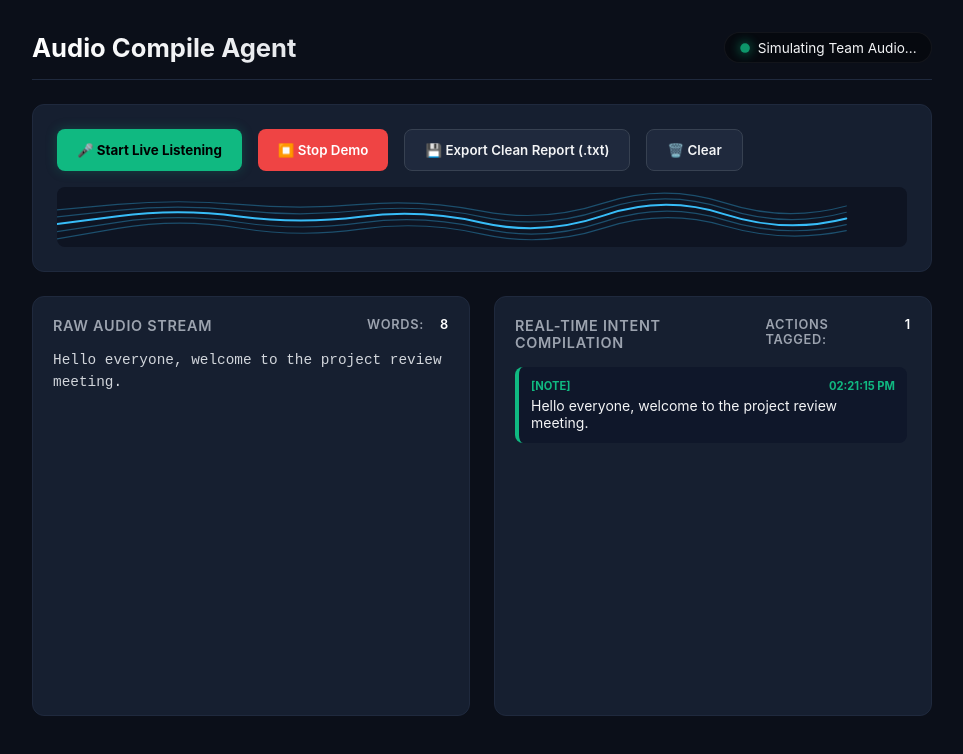
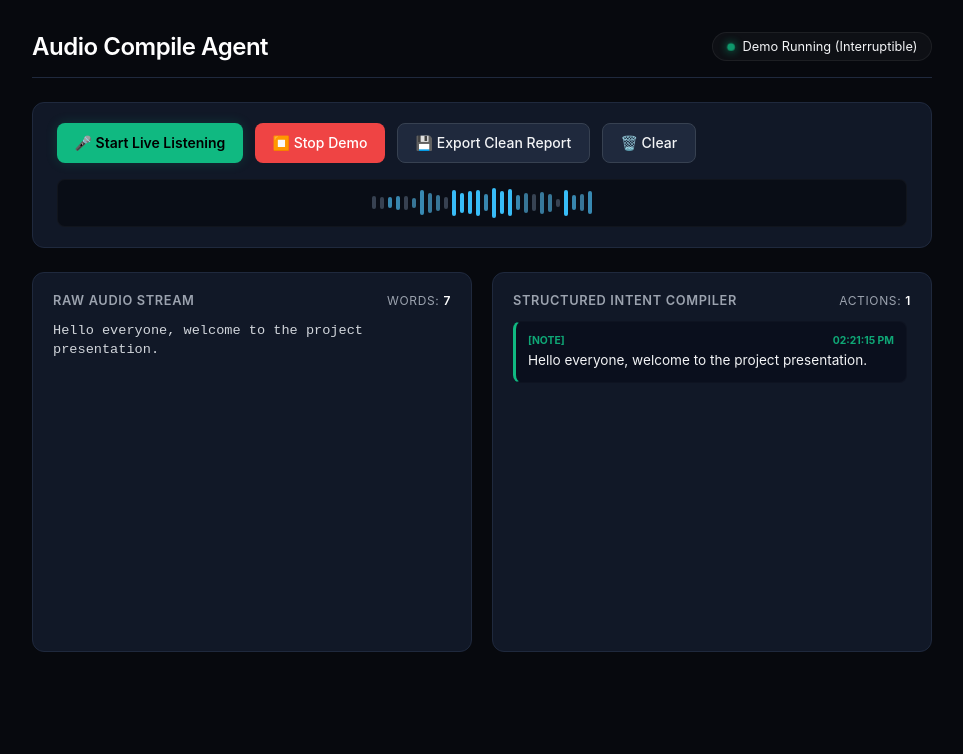
Before and after one commit to Code-With-Aishwarya/Audio-Compile-Agent, a website: page index.html in a window 1280 px wide. Both pictures are taken after a click on the button "⚡ Run Pitch Demo". Shown: the whole page, without its empty margins (158-1121 px from the left). Drawn offline with Linux system fonts and the light colour scheme.

Commit message:
Update index.html with clean minimalist visualizer and interruptible demo

```diff
--- a/index.html
+++ b/index.html
@@ -6,10 +6,10 @@
   <title>Audio Compile Agent</title>
   <style>
     :root {
-      --bg: #0b0f19;
-      --card-bg: #161f30;
+      --bg: #07090e;
+      --card-bg: #111827;
       --accent: #10b981;
-      --accent-glow: rgba(16, 185, 129, 0.25);
+      --accent-glow: rgba(16, 185, 129, 0.2);
       --text: #f3f4f6;
       --muted: #9ca3af;
       --task: #3b82f6;
@@ -23,58 +23,80 @@
     .container { width: 100%; max-width: 900px; display: flex; flex-direction: column; gap: 1.5rem; }
 
     header { display: flex; justify-content: space-between; align-items: center; border-bottom: 1px solid #1f293d; padding-bottom: 1rem; }
-    h1 { font-size: 1.6rem; font-weight: 700; color: #fff; display: flex; align-items: center; gap: 0.5rem; background: linear-gradient(to right, #ffffff, #e5e7eb); -webkit-background-clip: text; -webkit-text-fill-color: transparent; }
+    h1 { font-size: 1.5rem; font-weight: 600; color: #fff; letter-spacing: -0.02em; }
 
-    .status-pill { display: flex; align-items: center; gap: 0.5rem; background: rgba(0, 0, 0, 0.4); padding: 0.4rem 0.9rem; border-radius: 20px; border: 1px solid rgba(255, 255, 255, 0.05); font-size: 0.85rem; }
-    .status-dot { width: 10px; height: 10px; border-radius: 50%; background-color: #6b7280; }
-    .status-dot.active { background-color: var(--accent); box-shadow: 0 0 12px var(--accent); animation: pulse 1.5s infinite; }
+    .status-pill { display: flex; align-items: center; gap: 0.5rem; background: rgba(255, 255, 255, 0.03); padding: 0.35rem 0.85rem; border-radius: 20px; border: 1px solid rgba(255, 255, 255, 0.06); font-size: 0.8rem; }
+    .status-dot { width: 8px; height: 8px; border-radius: 50%; background-color: #6b7280; }
+    .status-dot.active { background-color: var(--accent); box-shadow: 0 0 10px var(--accent); animation: pulse 1.5s infinite; }
 
     @keyframes pulse {
       0% { transform: scale(0.95); opacity: 0.8; }
-      50% { transform: scale(1.15); opacity: 1; }
+      50% { transform: scale(1.2); opacity: 1; }
       100% { transform: scale(0.95); opacity: 0.8; }
     }
 
-    /* Controls & Audio Wave */
-    .controls-card { background: var(--card-bg); padding: 1.5rem; border-radius: 12px; border: 1px solid #1f293d; display: flex; flex-direction: column; gap: 1rem; }
-    .btn-group { display: flex; gap: 1rem; flex-wrap: wrap; }
+    /* Controls Card */
+    .controls-card { background: var(--card-bg); padding: 1.25rem 1.5rem; border-radius: 12px; border: 1px solid #1f293d; display: flex; flex-direction: column; gap: 1rem; }
+    .btn-group { display: flex; gap: 0.75rem; flex-wrap: wrap; }
 
-    button { padding: 0.75rem 1.25rem; border-radius: 8px; font-weight: 600; cursor: pointer; border: none; transition: all 0.2s ease; display: flex; align-items: center; gap: 0.5rem; }
-    .btn-primary { background: var(--accent); color: #000; font-weight: 700; box-shadow: 0 0 12px var(--accent-glow); }
+    button { padding: 0.65rem 1.1rem; border-radius: 8px; font-weight: 500; font-size: 0.875rem; cursor: pointer; border: none; transition: all 0.2s ease; display: flex; align-items: center; gap: 0.5rem; }
+    .btn-primary { background: var(--accent); color: #000; font-weight: 600; box-shadow: 0 0 12px var(--accent-glow); }
     .btn-primary:hover { opacity: 0.9; }
     .btn-secondary { background: #1f293d; color: var(--text); border: 1px solid #374151; }
     .btn-secondary:hover { background: #374151; }
-    .btn-demo { background: #8b5cf6; color: white; }
+    .btn-demo { background: #7c3aed; color: white; }
 
-    /* Visualizer canvas */
-    canvas { width: 100%; height: 60px; background: #0e1422; border-radius: 8px; }
+    /* Clean Minimalist Visualizer Wrapper */
+    .visualizer-container {
+      height: 48px;
+      background: #090d16;
+      border-radius: 8px;
+      display: flex;
+      align-items: center;
+      justify-content: center;
+      gap: 4px;
+      overflow: hidden;
+      border: 1px solid rgba(255,255,255,0.03);
+    }
+    .v-bar {
+      width: 4px;
+      height: 12px;
+      background: #374151;
+      border-radius: 4px;
+      transition: height 0.1s ease, background-color 0.2s ease;
+    }
+    .v-bar.active {
+      background: #38bdf8;
+    }
 
-    /* Main Grid */
-    .grid { display: grid; grid-template-columns: 1fr 1fr; gap: 1.5rem; }
+    /* Main Grid Layout */
+    .grid { display: grid; grid-template-columns: 1fr 1fr; gap: 1.25rem; }
     @media (max-width: 768px) { .grid { grid-template-columns: 1fr; } }
 
-    .panel { background: var(--card-bg); border-radius: 12px; border: 1px solid #1f293d; padding: 1.25rem; display: flex; flex-direction: column; gap: 1rem; height: 420px; }
-    .panel-title { font-size: 0.9rem; font-weight: 600; color: var(--muted); text-transform: uppercase; letter-spacing: 0.05em; display: flex; justify-content: space-between; }
+    .panel { background: var(--card-bg); border-radius: 12px; border: 1px solid #1f293d; padding: 1.25rem; display: flex; flex-direction: column; gap: 0.85rem; height: 380px; }
+    .panel-title { font-size: 0.8rem; font-weight: 600; color: var(--muted); text-transform: uppercase; letter-spacing: 0.05em; display: flex; justify-content: space-between; align-items: center; }
 
-    .stream-box, .cards-box { flex: 1; overflow-y: auto; display: flex; flex-direction: column; gap: 0.75rem; padding-right: 0.25rem; }
+    .stream-box, .cards-box { flex: 1; overflow-y: auto; display: flex; flex-direction: column; gap: 0.6rem; padding-right: 0.25rem; }
+    .stream-box::-webkit-scrollbar, .cards-box::-webkit-scrollbar { width: 4px; }
+    .stream-box::-webkit-scrollbar-thumb, .cards-box::-webkit-scrollbar-thumb { background: #2a3447; border-radius: 4px; }
 
-    .raw-text { font-family: monospace; font-size: 0.9rem; color: #d1d5db; line-height: 1.5; white-space: pre-wrap; }
+    .raw-text { font-family: monospace; font-size: 0.85rem; color: #d1d5db; line-height: 1.4; white-space: pre-wrap; }
 
-    /* Categorized Action Cards */
-    .card { background: #0f172a; padding: 0.75rem; border-radius: 8px; border-left: 4px solid var(--accent); animation: fadeIn 0.3s ease; }
+    /* Categorized Cards */
+    .card { background: #0a0f1d; padding: 0.75rem; border-radius: 8px; border-left: 3px solid var(--accent); animation: fadeIn 0.25s ease; border-top: 1px solid rgba(255,255,255,0.02); border-right: 1px solid rgba(255,255,255,0.02); border-bottom: 1px solid rgba(255,255,255,0.02); }
     .card.TASK { border-left-color: var(--task); }
     .card.QUERY { border-left-color: var(--query); }
     .card.NOTE { border-left-color: var(--note); }
 
-    .card-header { font-size: 0.7rem; font-weight: 700; text-transform: uppercase; margin-bottom: 0.25rem; display: flex; justify-content: space-between; }
+    .card-header { font-size: 0.65rem; font-weight: 700; text-transform: uppercase; margin-bottom: 0.2rem; display: flex; justify-content: space-between; opacity: 0.9; }
     .card.TASK .card-header { color: var(--task); }
     .card.QUERY .card-header { color: var(--query); }
     .card.NOTE .card-header { color: var(--note); }
-    .card-body { font-size: 0.875rem; color: #f3f4f6; }
+    .card-body { font-size: 0.85rem; color: #f3f4f6; line-height: 1.4; }
 
-    @keyframes fadeIn { from { opacity: 0; transform: translateY(4px); } to { opacity: 1; transform: translateY(0); } }
+    @keyframes fadeIn { from { opacity: 0; transform: translateY(3px); } to { opacity: 1; transform: translateY(0); } }
 
-    .metrics { display: flex; gap: 1rem; font-size: 0.8rem; color: var(--muted); }
+    .metrics { font-size: 0.75rem; color: var(--muted); font-weight: normal; }
     .metric-value { color: #fff; font-weight: 600; }
   </style>
 </head>
@@ -85,7 +107,7 @@
     <h1>Audio Compile Agent</h1>
     <div class="status-pill">
       <div id="statusDot" class="status-dot"></div>
-      <span id="statusText">Ready to compile</span>
+      <span id="statusText">Ready</span>
     </div>
   </header>
 
@@ -98,13 +120,16 @@
         ⚡ Run Pitch Demo
       </button>
       <button class="btn-secondary" onclick="exportReport()">
-        💾 Export Clean Report (.txt)
+        💾 Export Clean Report
       </button>
       <button class="btn-secondary" onclick="clearAll()">
         🗑️ Clear
       </button>
     </div>
-    <canvas id="visualizer"></canvas>
+    <!-- Simple, elegant minimalist visualizer bar elements -->
+    <div class="visualizer-container" id="visualizerBars">
+      <!-- 24 clean bars generated via script -->
+    </div>
   </section>
 
   <div class="grid">
@@ -112,13 +137,13 @@
     <div class="panel">
       <div class="panel-title">Raw Audio Stream <span class="metrics">Words: <span id="wordCount" class="metric-value">0</span></span></div>
       <div class="stream-box" id="rawStream">
-        <span class="raw-text" style="color: #6b7280;">Press "Start Live Listening" or "Run Pitch Demo" to begin streaming audio...</span>
+        <span class="raw-text" style="color: #4b5563;">Awaiting audio stream or demo execution...</span>
       </div>
     </div>
 
     <!-- Structured Action Cards -->
     <div class="panel">
-      <div class="panel-title">Real-Time Intent Compilation <span class="metrics">Actions Tagged: <span id="actionCount" class="metric-value">0</span></span></div>
+      <div class="panel-title">Structured Intent Compiler <span class="metrics">Actions: <span id="actionCount" class="metric-value">0</span></span></div>
       <div class="cards-box" id="cardsBox">
         <!-- Cards insert dynamically -->
       </div>
@@ -130,14 +155,25 @@
   let isListening = false;
   let isRunningDemo = false;
   let recognition = null;
-  let audioCtx, analyser, dataArray, canvas, ctx, animationId;
   let wordTotal = 0;
   let actionTotal = 0;
   let demoTimer = null;
+  let animInterval = null;
 
   const synth = window.speechSynthesis;
 
-  // Speech Recognition setup with mobile compatibility
+  // Initialize minimalist visualizer bars
+  const visContainer = document.getElementById('visualizerBars');
+  const totalBars = 28;
+  const barElements = [];
+  for (let i = 0; i < totalBars; i++) {
+    const bar = document.createElement('div');
+    bar.className = 'v-bar';
+    visContainer.appendChild(bar);
+    barElements.push(bar);
+  }
+
+  // Setup Speech Recognition
   if ('webkitSpeechRecognition' in window || 'SpeechRecognition' in window) {
     const SpeechRecognitionAPI = window.SpeechRecognition || window.webkitSpeechRecognition;
     recognition = new SpeechRecognitionAPI();
@@ -147,63 +183,88 @@
 
     recognition.onstart = () => {
       isListening = true;
-      const btn = document.getElementById('toggleMicBtn');
-      btn.innerText = "🛑 Stop Listening";
-      btn.style.background = "#ef4444";
-      btn.style.color = "#ffffff";
-      document.getElementById('statusDot').classList.add('active');
-      document.getElementById('statusText').innerText = "Agent Active & Processing";
+      updateUIState('active', 'Listening & Compiling...');
     };
 
     recognition.onresult = (event) => {
       const lastIndex = event.results.length - 1;
       const textPhrase = event.results[lastIndex][0].transcript.trim();
-      if (textPhrase) {
-        processTranscriptChunk(textPhrase);
+      if (textPhrase) processTranscriptChunk(textPhrase);
+    };
+
+    recognition.onerror = () => stopAllActivity();
+    recognition.onend = () => {
+      if (isListening && !isRunningDemo) {
+        try { recognition.start(); } catch (e) {}
       }
     };
-
-    recognition.onerror = (e) => {
-      console.warn("Speech API error:", e.error);
-      if(e.error === 'not-allowed') {
-        alert("Microphone permission denied. Try clicking 'Run Pitch Demo' instead.");
-      }
-    };
-
-    recognition.onend = () => {
-      if (isListening && !isRunningDemo) {
-        try { recognition.start(); } catch (err) {}
-      }
-    };
-  } else {
-    alert("Web Speech API isn't fully supported in this browser. Use 'Run Pitch Demo' for demonstration!");
   }
 
   function toggleListening() {
-    if (isRunningDemo) {
-      stopDemo();
-    }
-    if (!recognition) return alert("Speech recognition unavailable.");
-    const btn = document.getElementById('toggleMicBtn');
+    // CRITICAL: Instantly interrupt any ongoing demo audio if user clicks to listen
+    interruptSpeechAndDemo();
+
+    if (!recognition) return alert("Speech recognition unavailable. Use 'Run Pitch Demo'.");
 
     if (!isListening) {
       try {
         isListening = true;
         recognition.start();
-        startAudioVisualizer();
+        startMinimalVisualizer();
       } catch (err) {
         isListening = false;
-        console.error("Mic start err:", err);
       }
     } else {
-      isListening = false;
-      recognition.stop();
-      stopAudioVisualizer();
-      btn.innerText = "🎤 Start Live Listening";
-      btn.style.background = "var(--accent)";
-      btn.style.color = "#000";
-      document.getElementById('statusDot').classList.remove('active');
-      document.getElementById('statusText').innerText = "Session Stopped";
+      stopAllActivity();
+    }
+  }
+
+  function toggleDemo() {
+    if (isRunningDemo) {
+      stopAllActivity();
+    } else {
+      runPresetDemo();
+    }
+  }
+
+  function interruptSpeechAndDemo() {
+    // Immediately cut off browser speech synthesis so judges can interrupt instantly
+    if (synth) synth.cancel();
+    if (demoTimer) clearTimeout(demoTimer);
+    isRunningDemo = false;
+  }
+
+  function stopAllActivity() {
+    interruptSpeechAndDemo();
+    isListening = false;
+    if (recognition) {
+      try { recognition.stop(); } catch(e) {}
+    }
+    stopMinimalVisualizer();
+
+    const btn = document.getElementById('toggleMicBtn');
+    btn.innerText = "🎤 Start Live Listening";
+    btn.style.background = "var(--accent)";
+    btn.style.color = "#000";
+
+    const demoBtn = document.getElementById('demoBtn');
+    demoBtn.innerText = "⚡ Run Pitch Demo";
+    demoBtn.style.background = "#7c3aed";
+    demoBtn.style.color = "#white";
+
+    document.getElementById('statusDot').classList.remove('active');
+    document.getElementById('statusText').innerText = "Ready";
+  }
+
+  function updateUIState(stateType, message) {
+    const btn = document.getElementById('toggleMicBtn');
+    if (stateType === 'active') {
+      btn.innerText = "🛑 Stop Listening";
+      btn.style.background = "#ef4444";
+      btn.style.color = "#ffffff";
+      document.getElementById('statusDot').classList.add('active');
+      document.getElementById('statusText').innerText = message;
+      startMinimalVisualizer();
     }
   }
 
@@ -228,16 +289,13 @@
     const lower = text.toLowerCase().trim();
     let type = 'NOTE';
 
-    if (/^(hello|hi|hey|whatsapp|whats up|good morning|good evening|thanks|thank you|bye)$/i.test(lower) ||
-        /^(hello|hi|hey)\s+(there|everyone|team|whatsapp|guys)$/i.test(lower)) {
+    if (/^(hello|hi|hey|whatsapp|good morning|thanks|thank you|bye)$/i.test(lower)) {
       type = 'GREETING';
     }
-    else if (/\b(need to|have to|must|will do|action item|task|todo|assign|remember to|deadline|finish|submit|build|fix|update|send|change|create)\b/i.test(lower)) {
+    else if (/\b(need to|have to|must|action item|task|todo|assign|remember to|deadline|finish|submit|build|fix|update|send|create)\b/i.test(lower)) {
       type = 'TASK';
     }
-    else if (/\b(what|why|how|when|where|who|which)\b/i.test(lower) ||
-             /\b(can we|should we|could you|is it|are we|do you|tell me|check)\b/i.test(lower) ||
-             lower.includes('?')) {
+    else if (/\b(what|why|how|when|where|who|which|can we|should we|could you|is it|do you)\b/i.test(lower) || lower.includes('?')) {
       type = 'QUERY';
     }
 
@@ -261,17 +319,8 @@
     document.getElementById('actionCount').innerText = actionTotal;
   }
 
-  // Toggle Demo function for start/stop control
-  function toggleDemo() {
-    if (isRunningDemo) {
-      stopDemo();
-    } else {
-      runPresetDemo();
-    }
-  }
-
   function runPresetDemo() {
-    if (isListening) toggleListening();
+    stopAllActivity();
     clearAll();
 
     isRunningDemo = true;
@@ -281,23 +330,23 @@
     demoBtn.style.color = "#ffffff";
 
     document.getElementById('statusDot').classList.add('active');
-    document.getElementById('statusText').innerText = "Simulating Team Audio...";
-
-    startAudioVisualizer(true);
+    document.getElementById('statusText').innerText = "Demo Running (Interruptible)";
+    startMinimalVisualizer();
 
     const demoScript = [
-      "Hello everyone, welcome to the project review meeting.",
-      "What is the final deadline for the code submission tonight?",
-      "We need to fix the database authorization edge case immediately.",
-      "Please assign the frontend deployment pipeline task to Sarah.",
-      "Note that all API keys should be properly encrypted before pushing to Github."
+      "Hello everyone, welcome to the project presentation.",
+      "What is the core architecture plan for our backend microservices?",
+      "We need to finalize the database authorization rules by tonight.",
+      "Please assign the UI deployment task to Sarah immediately.",
+      "Note that all API endpoints must be fully secured before production release."
     ];
 
     let currentIndex = 0;
 
     function playNextStep() {
+      // Check if user interrupted or stopped the demo
       if (!isRunningDemo || currentIndex >= demoScript.length) {
-        stopDemo();
+        if (currentIndex >= demoScript.length) stopAllActivity();
         return;
       }
 
@@ -314,7 +363,7 @@
 
         utterance.onend = () => {
           if (isRunningDemo) {
-            demoTimer = setTimeout(playNextStep, 800);
+            demoTimer = setTimeout(playNextStep, 900);
           }
         };
 
@@ -333,136 +382,32 @@
     playNextStep();
   }
 
-  function stopDemo() {
-    isRunningDemo = false;
-    if (synth) synth.cancel();
-    if (demoTimer) clearTimeout(demoTimer);
-    stopAudioVisualizer();
-
-    const demoBtn = document.getElementById('demoBtn');
-    demoBtn.innerText = "⚡ Run Pitch Demo";
-    demoBtn.style.background = "#8b5cf6";
-    demoBtn.style.color = "#ffffff";
-
-    document.getElementById('statusDot').classList.remove('active');
-    document.getElementById('statusText').innerText = "Demo Stopped";
+  function startMinimalVisualizer() {
+    if (animInterval) clearInterval(animInterval);
+    animInterval = setInterval(() => {
+      barElements.forEach((bar, idx) => {
+        const height = Math.floor(Math.random() * 28 + 6);
+        bar.style.height = `${height}px`;
+        if (height > 18) {
+          bar.classList.add('active');
+        } else {
+          bar.classList.remove('active');
+        }
+      });
+    }, 110);
   }
 
-  function startAudioVisualizer(isSimulated = false) {
-    canvas = document.getElementById('visualizer');
-    ctx = canvas.getContext('2d');
-    canvas.width = canvas.offsetWidth;
-    canvas.height = canvas.offsetHeight;
-
-    const isMobile = /Android|iPhone|iPad|iPod/i.test(navigator.userAgent);
-
-    if (isSimulated || isMobile) {
-      drawSimulatedWave();
-    } else if (navigator.mediaDevices?.getUserMedia) {
-      navigator.mediaDevices.getUserMedia({ audio: true }).then(stream => {
-        audioCtx = new (window.AudioContext || window.webkitAudioContext)();
-        analyser = audioCtx.createAnalyser();
-        const source = audioCtx.createMediaStreamSource(stream);
-        source.connect(analyser);
-        analyser.fftSize = 64;
-        dataArray = new Uint8Array(analyser.frequencyBinCount);
-        draw();
-      }).catch(() => drawSimulatedWave());
-    } else {
-      drawSimulatedWave();
-    }
-  }
-
-  function draw() {
-    if (!isListening) return;
-    animationId = requestAnimationFrame(draw);
-    analyser.getByteFrequencyData(dataArray);
-    renderBars(dataArray);
-  }
-
-  function drawSimulatedWave() {
-    if (!isListening && !isRunningDemo) return;
-    animationId = requestAnimationFrame(drawSimulatedWave);
-    const simulatedData = new Uint8Array(32).map(() => Math.floor(Math.random() * 180 + 20));
-    renderBars(simulatedData);
-  }
-
-  function renderBars(data) {
-    if (!canvas || !ctx) return;
-
-    if (canvas.width !== canvas.offsetWidth || canvas.height !== canvas.offsetHeight) {
-      canvas.width = canvas.offsetWidth || 300;
-      canvas.height = canvas.offsetHeight || 100;
-    }
-
-    ctx.clearRect(0, 0, canvas.width, canvas.height);
-
-    const totalLines = 5; // Clean, un-congested professional look
-    const centerY = canvas.height / 2;
-    const maxAmplitude = canvas.height * 0.4;
-
-    const sliceSize = Math.max(1, Math.floor(data.length / 8));
-    const points = [];
-
-    for (let i = 0; i < data.length; i += sliceSize) {
-      let val = data[i] / 255;
-      if (val < 0.05) {
-        val = 0.25 + Math.sin(i * 0.5 + Date.now() / 1500) * 0.15;
-      }
-      points.push(val);
-    }
-
-    const sliceWidth = canvas.width / Math.max(1, points.length - 1);
-
-    for (let l = 0; l < totalLines; l++) {
-      ctx.beginPath();
-
-      const isCore = l === 2;
-      const alpha = isCore ? 1.0 : 0.4;
-
-      ctx.strokeStyle = isCore ? '#38bdf8' : 'rgba(56, 189, 248, 0.35)';
-      ctx.lineWidth = isCore ? 2 : 1.2;
-      ctx.lineJoin = 'round';
-      ctx.lineCap = 'round';
-
-      let x = 0;
-      for (let i = 0; i < points.length; i++) {
-        const timeFactor = Date.now() / 1500;
-        const phase = Math.sin(l * 0.4 + i * 0.4 + timeFactor) * 0.15;
-        const heightVal = Math.max(0.1, points[i] + phase);
-
-        const direction = (i % 2 === 0) ? 1 : -1;
-        const verticalSpread = (l - 2) * 6;
-        const y = centerY + (heightVal * maxAmplitude * direction) + verticalSpread;
-
-        if (i === 0) {
-          ctx.moveTo(x, y);
-        } else {
-          const prevX = x - sliceWidth;
-          const prevPhase = Math.sin(l * 0.4 + (i - 1) * 0.4 + timeFactor) * 0.15;
-          const prevHeight = Math.max(0.1, points[i - 1] + prevPhase);
-          const prevDir = ((i - 1) % 2 === 0) ? 1 : -1;
-          const prevY = centerY + (prevHeight * maxAmplitude * prevDir) + verticalSpread;
-
-          const xc = (prevX + x) / 2;
-          const yc = (prevY + y) / 2;
-          ctx.quadraticCurveTo(prevX, prevY, xc, yc);
-        }
-        x += sliceWidth;
-      }
-      ctx.stroke();
-    }
-  }
-
-  function stopAudioVisualizer() {
-    if (animationId) cancelAnimationFrame(animationId);
-    if (ctx && canvas) ctx.clearRect(0, 0, canvas.width, canvas.height);
+  function stopMinimalVisualizer() {
+    if (animInterval) clearInterval(animInterval);
+    barElements.forEach(bar => {
+      bar.style.height = '10px';
+      bar.classList.remove('active');
+    });
   }
 
   function clearAll() {
-    if (synth) synth.cancel();
-    if (demoTimer) clearTimeout(demoTimer);
-    document.getElementById('rawStream').innerHTML = '<span class="raw-text" style="color: #6b7280;">Press "Start Live Listening" or "Run Pitch Demo" to begin streaming audio...</span>';
+    interruptSpeechAndDemo();
+    document.getElementById('rawStream').innerHTML = '<span class="raw-text" style="color: #4b5563;">Awaiting audio stream or demo execution...</span>';
     document.getElementById('cardsBox').innerHTML = '';
     wordTotal = 0;
     actionTotal = 0;
@@ -472,10 +417,10 @@
 
   function exportReport() {
     const cards = document.querySelectorAll('.card');
-    if (!cards.length) return alert("No transcript data available to export.");
+    if (!cards.length) return alert("No compiler data available to export.");
 
     let output = `=======================================\n`;
-    output += `AUDIO COMPILE AGENT - EXECUTIVE SUMMARY\n`;
+    output += `AUDIO COMPILE AGENT - EXECUTIVE REPORT\n`;
     output += `Generated: ${new Date().toLocaleString()}\n`;
     output += `=======================================\n\n`;
 
@@ -489,7 +434,7 @@
     const url = URL.createObjectURL(blob);
     const a = document.createElement('a');
     a.href = url;
-    a.download = `Audio_Compile_Summary_${Date.now()}.txt`;
+    a.download = `Audio_Compile_Report_${Date.now()}.txt`;
     a.click();
     URL.revokeObjectURL(url);
   }
```
